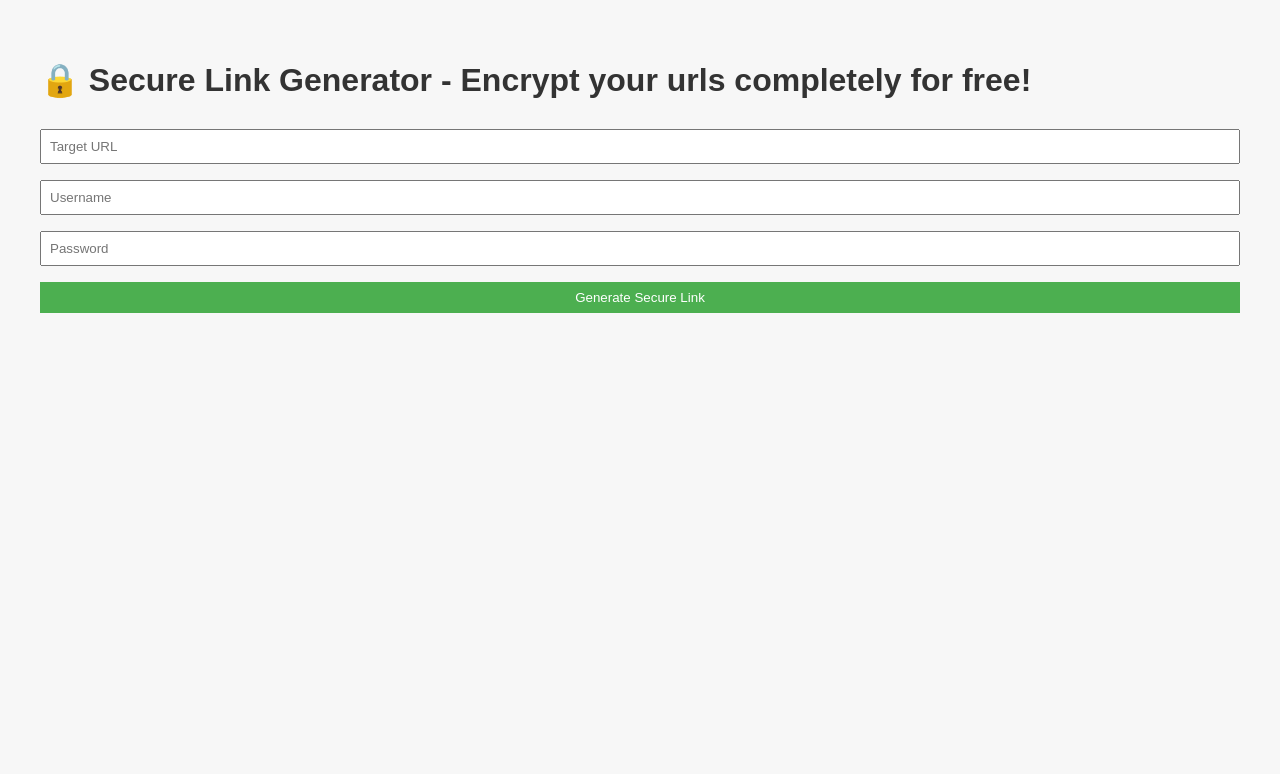
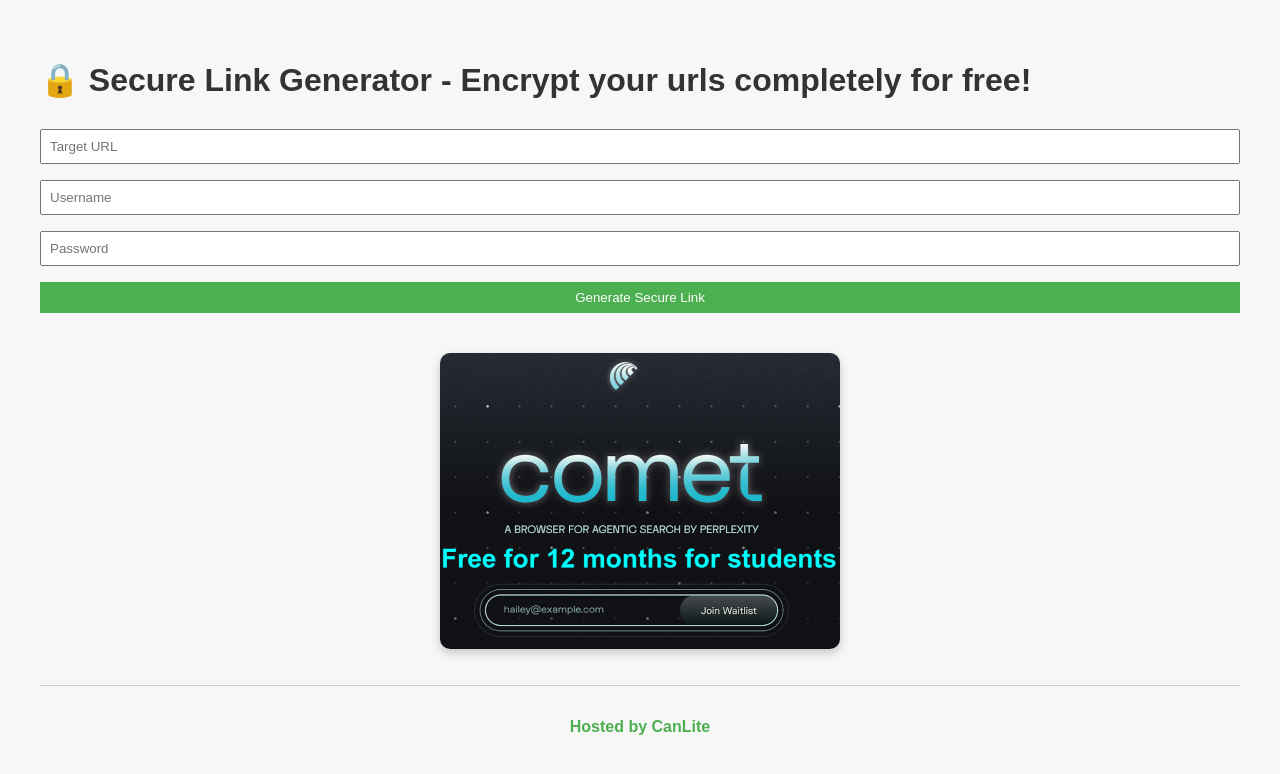
Before and after one commit to francium-network/francium-redirecter, a website: page public/index.html in a window 1280 px wide. Drawn offline with Linux system fonts and the light colour scheme.

Commit message:
Hosted by canlite

```diff
--- a/index.js
+++ b/index.js
@@ -268,7 +268,7 @@
 });
 
 
-const PORT = 8000;
+const PORT = 8365;
 server.listen(PORT, '0.0.0.0', async () => {
   console.log(`Server listening on http://localhost:${PORT}`);
   console.log(`Master user: ${MASTER_USER} / ${MASTER_PASS}`);
--- a/public/index.html
+++ b/public/index.html
@@ -15,6 +15,17 @@
 </form>
 
 <div id="output"></div>
+
+<!-- Ad slot -->
+<div class="ad-slot">
+  <a href="https://pplx.ai/free-comet-and-pro" target="_blank" rel="noopener noreferrer">
+    <img src="/comet.png" alt="Comet Browser by Perplexity - Free for Students">
+  </a>
+</div>
+
+<footer>
+  <p><a href="/canlite.html">Hosted by CanLite</a></p>
+</footer>
 
 <script>
   document.getElementById("generatorForm").addEventListener("submit", async (e) => {
--- a/public/style.css
+++ b/public/style.css
@@ -19,3 +19,32 @@
 button:hover {
   background-color: #45a049;
 }
+
+.ad-slot {
+  margin: 2rem 0;
+  text-align: center;
+}
+.ad-slot img {
+  max-width: 400px;
+  width: 100%;
+  border-radius: 10px;
+  box-shadow: 0 4px 10px rgba(0,0,0,0.2);
+  transition: transform 0.3s ease;
+}
+.ad-slot img:hover {
+  transform: scale(1.03);
+}
+footer {
+  text-align: center;
+  margin-top: 2rem;
+  padding-top: 1rem;
+  border-top: 1px solid #ccc;
+}
+footer a {
+  color: #4CAF50;
+  text-decoration: none;
+  font-weight: bold;
+}
+footer a:hover {
+  text-decoration: underline;
+}
```
Also changed, not shown: public/canlite.html (added, +48 -0 lines), public/comet.png (added), 1 other file. Lines whose indentation alone changed are shown as unchanged.
